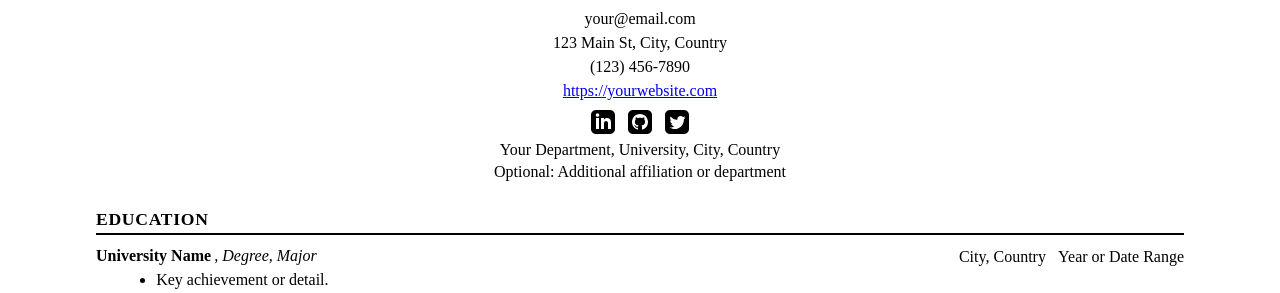
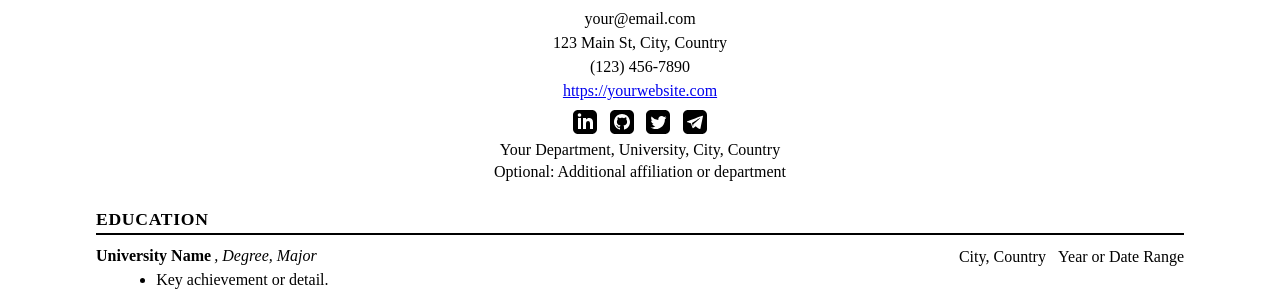
Before and after one commit to smirnoffmg/harvard-style-cv-theme, a Jekyll site: the page built from index.md, in a window 1280 px wide. Shown: the part 140-433 px from the top of the page. Built offline with Jekyll 4.4.1, drawn with Linux system fonts in a browser that asks for light colours.

Commit message:
Consistent social icon spacing, Telegram support, and documentation updates: - All social icons now have uniform spacing via CSS - Telegram added as a supported contact method - README and config examples updated for Telegram and social username usage - Optional Google Analytics and favicon instructions included - General polish and bugfixes

```diff
--- a/_config.yml
+++ b/_config.yml
@@ -8,6 +8,7 @@ affiliation: "Optional: Additional affiliation or department" # Second affiliati
 linkedin: yourprofile
 twitter: yourprofile
 github: yourprofile
+telegram: yourtelegramusername
 description: "Harvard‑style CV • Example" # Site description (for SEO)
 baseurl: "" # GitHub Pages baseurl (leave blank for user pages)
 url: "https://yourusername.github.io" # Your GitHub Pages URL
--- a/_layouts/cv.html
+++ b/_layouts/cv.html
@@ -18,8 +18,8 @@ layout: default
         {% endif %}
         <div class="cv-socials" style="margin-top:0.5em;">
             {% if site.linkedin %}
-            <a href="https://linkedin.com/in/{{ site.linkedin }}" target="_blank" title="LinkedIn"
-                style="margin-right:0.5em;display:inline-block;vertical-align:middle;">
+            <a class="cv-social-icon" href="https://linkedin.com/in/{{ site.linkedin }}" target="_blank"
+                title="LinkedIn">
                 <svg xmlns="http://www.w3.org/2000/svg" width="24" height="24" viewBox="0 0 24 24">
                     <path
                         d="M19 0h-14c-2.761 0-5 2.239-5 5v14c0 2.761 2.239 5 5 5h14c2.762 0 5-2.239 5-5v-14c0-2.761-2.238-5-5-5zm-11 19h-3v-11h3v11zm-1.5-12.268c-.966 0-1.75-.79-1.75-1.764s.784-1.764 1.75-1.764 1.75.79 1.75 1.764-.783 1.764-1.75 1.764zm13.5 12.268h-3v-5.604c0-3.368-4-3.113-4 0v5.604h-3v-11h3v1.765c1.396-2.586 7-2.777 7 2.476v6.759z" />
@@ -27,8 +27,7 @@ layout: default
             </a>
             {% endif %}
             {% if site.github %}
-            <a href="https://github.com/{{ site.github }}" target="_blank" title="GitHub"
-                style="margin-right:0.5em;display:inline-block;vertical-align:middle;">
+            <a class="cv-social-icon" href="https://github.com/{{ site.github }}" target="_blank" title="GitHub">
                 <svg xmlns="http://www.w3.org/2000/svg" width="24" height="24" viewBox="0 0 24 24">
                     <path
                         d="M19 0h-14c-2.761 0-5 2.239-5 5v14c0 2.761 2.239 5 5 5h14c2.762 0 5-2.239 5-5v-14c0-2.761-2.238-5-5-5zm-4.466 19.59c-.405.078-.534-.171-.534-.384v-2.195c0-.747-.262-1.233-.55-1.481 1.782-.198 3.654-.875 3.654-3.947 0-.874-.312-1.588-.823-2.147.082-.202.356-1.016-.079-2.117 0 0-.671-.215-2.198.82-.64-.18-1.324-.267-2.004-.271-.68.003-1.364.091-2.003.269-1.528-1.035-2.2-.82-2.2-.82-.434 1.102-.16 1.915-.077 2.118-.512.56-.824 1.273-.824 2.147 0 3.064 1.867 3.751 3.645 3.954-.229.2-.436.552-.508 1.07-.457.204-1.614.557-2.328-.666 0 0-.423-.768-1.227-.825 0 0-.78-.01-.055.487 0 0 .525.246.889 1.17 0 0 .463 1.428 2.688.944v1.489c0 .211-.129.459-.528.385-3.18-1.057-5.472-4.056-5.472-7.59 0-4.419 3.582-8 8-8s8 3.581 8 8c0 3.533-2.289 6.531-5.466 7.59z" />
@@ -36,11 +35,20 @@ layout: default
             </a>
             {% endif %}
             {% if site.twitter %}
-            <a href="https://twitter.com/{{ site.twitter }}" target="_blank" title="Twitter"
-                style="display:inline-block;vertical-align:middle;">
+            <a class="cv-social-icon" href="https://twitter.com/{{ site.twitter }}" target="_blank" title="Twitter">
                 <svg xmlns="http://www.w3.org/2000/svg" width="24" height="24" viewBox="0 0 24 24">
                     <path
                         d="M19 0h-14c-2.761 0-5 2.239-5 5v14c0 2.761 2.239 5 5 5h14c2.762 0 5-2.239 5-5v-14c0-2.761-2.238-5-5-5zm-.139 9.237c.209 4.617-3.234 9.765-9.33 9.765-1.854 0-3.579-.543-5.032-1.475 1.742.205 3.48-.278 4.86-1.359-1.437-.027-2.649-.976-3.066-2.28.515.098 1.021.069 1.482-.056-1.579-.317-2.668-1.739-2.633-3.26.442.246.949.394 1.486.411-1.461-.977-1.875-2.907-1.016-4.383 1.619 1.986 4.038 3.293 6.766 3.43-.479-2.053 1.08-4.03 3.199-4.03.943 0 1.797.398 2.395 1.037.748-.147 1.451-.42 2.086-.796-.246.767-.766 1.41-1.443 1.816.664-.08 1.297-.256 1.885-.517-.439.656-.996 1.234-1.639 1.697z" />
+                </svg>
+            </a>
+            {% endif %}
+            {% if site.telegram %}
+            <a class="cv-social-icon" href="https://t.me/{{ site.telegram }}" target="_blank" title="Telegram">
+                <svg width="24px" height="24px" version="1.1" xmlns="http://www.w3.org/2000/svg"
+                    xmlns:xlink="http://www.w3.org/1999/xlink" xml:space="preserve" xmlns:serif="http://www.serif.com/"
+                    style="fill-rule:evenodd;clip-rule:evenodd;stroke-linejoin:round;stroke-miterlimit:1.41421;">
+                    <path id="telegram-3"
+                        d="M19,24l-14,0c-2.761,0 -5,-2.239 -5,-5l0,-14c0,-2.761 2.239,-5 5,-5l14,0c2.762,0 5,2.239 5,5l0,14c0,2.761 -2.238,5 -5,5Zm-2.744,-5.148c0.215,0.153 0.491,0.191 0.738,0.097c0.246,-0.093 0.428,-0.304 0.483,-0.56c0.579,-2.722 1.985,-9.614 2.512,-12.09c0.039,-0.187 -0.027,-0.381 -0.173,-0.506c-0.147,-0.124 -0.351,-0.16 -0.532,-0.093c-2.795,1.034 -11.404,4.264 -14.923,5.567c-0.223,0.082 -0.368,0.297 -0.361,0.533c0.008,0.235 0.167,0.44 0.395,0.509c1.578,0.471 3.65,1.128 3.65,1.128c0,0 0.967,2.924 1.472,4.41c0.063,0.187 0.21,0.334 0.402,0.384c0.193,0.05 0.397,-0.002 0.541,-0.138c0.811,-0.765 2.064,-1.948 2.064,-1.948c0,0 2.381,1.746 3.732,2.707Zm-7.34,-5.784l1.119,3.692l0.249,-2.338c0,0 4.324,-3.9 6.79,-6.124c0.072,-0.065 0.082,-0.174 0.022,-0.251c-0.06,-0.077 -0.169,-0.095 -0.251,-0.043c-2.857,1.825 -7.929,5.064 -7.929,5.064Z" />
                 </svg>
             </a>
             {% endif %}
--- a/assets/css/main.scss
+++ b/assets/css/main.scss
@@ -122,6 +122,14 @@ ul {
   margin-left: 1.2em;
 }
 
+.cv-socials a {
+  display: inline-block;
+  vertical-align: middle;
+}
+.cv-socials a:not(:last-child) {
+  margin-right: 0.5em;
+}
+
 @media (max-width: 800px) {
   body {
     margin: 0.5in 0.2in;
```
Also changed, not shown: README.md.
